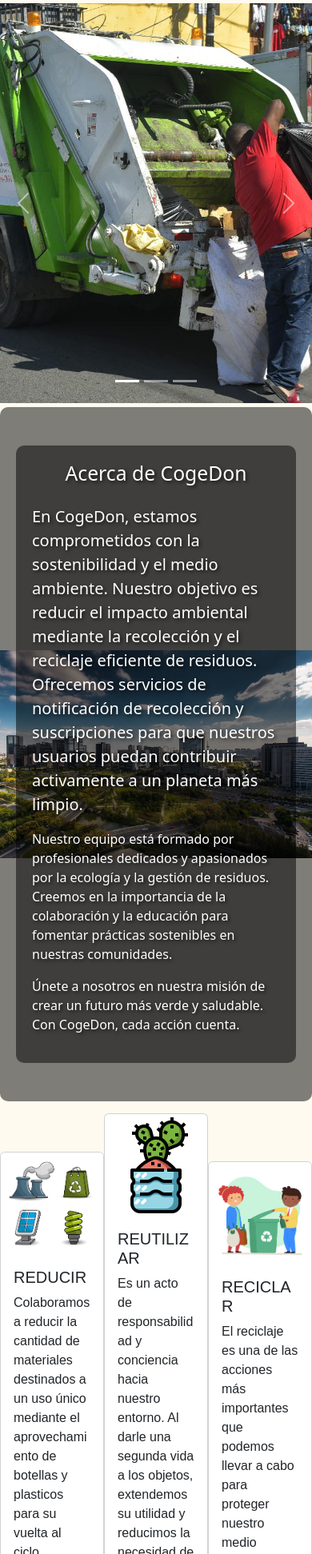
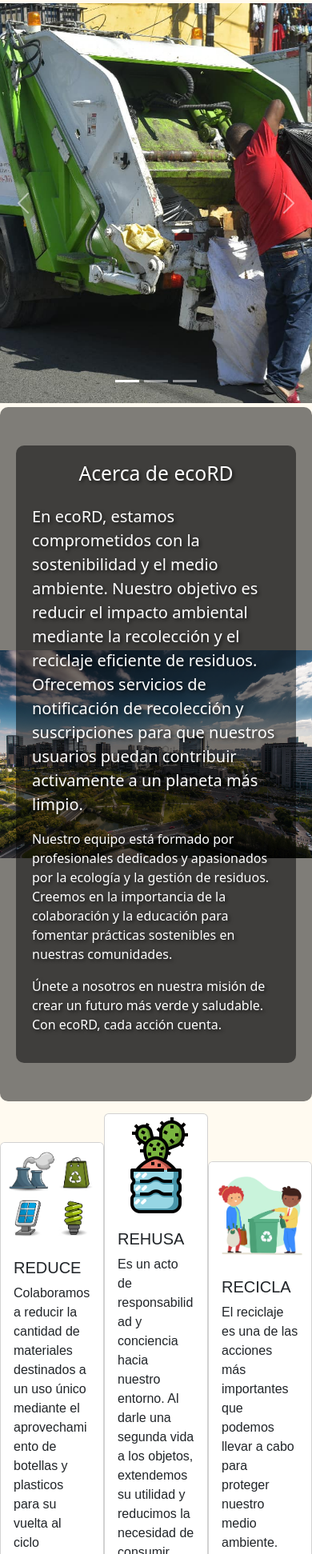
Before and after one commit to Payano15/cogedon, a website: page public/landing/landing.html in a window 390 px wide. Shown: the part 57-2000 px from the top of the page at 80% size. Drawn offline with nearby package versions, Linux system fonts and the light colour scheme.

Commit message:
ecorg
modifcaciones en la pantallas

```diff
--- a/public/landing/landing.html
+++ b/public/landing/landing.html
@@ -3,7 +3,7 @@
 <head>
     <meta charset="UTF-8">
     <meta name="viewport" content="width=device-width, initial-scale=1.0">
-    <title>CogeeDon</title>
+    <title>ecoRD</title>
     <link rel="stylesheet" href="landing_styles/landing_styles.css">
     <!--Link para dar estilos con boostrap-->
     <link href="https://cdn.jsdelivr.net/npm/bootstrap@5.3.3/dist/css/bootstrap.min.css" rel="stylesheet" integrity="sha384-QWTKZyjpPEjISv5WaRU9OFeRpok6YctnYmDr5pNlyT2bRjXh0JMhjY6hW+ALEwIH" crossorigin="anonymous">
@@ -12,7 +12,7 @@
     <div class="nav-container">
         <nav class="navbar navbar-expand-lg bg-body-tertiary ms-3">
             <div class="container-fluid">
-              <a class="navbar-brand" href="#">CogeDon</a>
+              <a class="navbar-brand" href="#">ecoRD</a>
               <button class="navbar-toggler" type="button" data-bs-toggle="collapse" data-bs-target="#navbarNavDropdown" aria-controls="navbarNavDropdown" aria-expanded="false" aria-label="Toggle navigation">
                 <span class="navbar-toggler-icon"></span>
               </button>
@@ -64,24 +64,24 @@
                   <!-- Contenido de las diapositivas -->
                   <div class="carousel-item active">
                       <img src="./imagenes/persona-parada-junto-a-una-camioneta-d51c4930.jpeg" class="d-block w-100" alt="..." style="height: 500px; object-fit: cover;"> <!-- Ajustar altura fija y aplicar object-fit -->
-                      <div class="carousel-caption d-none d-md-block">
+                      <!-- <div class="carousel-caption d-none d-md-block">
                           <h5>First slide label</h5>
                           <p>Some representative placeholder content for the first slide.</p>
-                      </div>
+                      </div> -->
                   </div>
                   <div class="carousel-item">
                       <img src="./imagenes/Recogida_de_basura_mediante_carga_lateral-Diario.jpeg" class="d-block w-100" alt="..." style="height: 500px; object-fit: cover;"> <!-- Ajustar altura fija y aplicar object-fit -->
-                      <div class="carousel-caption d-none d-md-block">
+                      <!-- <div class="carousel-caption d-none d-md-block">
                           <h5>Second slide label</h5>
                           <p>Some representative placeholder content for the second slide.</p>
-                      </div>
+                      </div> -->
                   </div>
                   <div class="carousel-item">
                       <img src="./imagenes/recogida-basura.jpg" class="d-block w-100" alt="..." style="height: 500px; object-fit: cover;"> <!-- Ajustar altura fija y aplicar object-fit -->
-                      <div class="carousel-caption d-none d-md-block">
+                      <!-- <div class="carousel-caption d-none d-md-block">
                           <h5>Third slide label</h5>
                           <p>Some representative placeholder content for the third slide.</p>
-                      </div>
+                      </div> -->
                   </div>
               </div>
               <!-- Controles de navegación -->
@@ -99,10 +99,10 @@
       <!-- Sección Acerca de -->
       <section id="about" class="py-5">
         <div class="container">
-            <h2 class="text-center mb-4">Acerca de CogeDon</h2>
-            <p class="lead">En CogeDon, estamos comprometidos con la sostenibilidad y el medio ambiente. Nuestro objetivo es reducir el impacto ambiental mediante la recolección y el reciclaje eficiente de residuos. Ofrecemos servicios de notificación de recolección y suscripciones para que nuestros usuarios puedan contribuir activamente a un planeta más limpio.</p>
+            <h2 class="text-center mb-4">Acerca de ecoRD</h2>
+            <p class="lead">En ecoRD, estamos comprometidos con la sostenibilidad y el medio ambiente. Nuestro objetivo es reducir el impacto ambiental mediante la recolección y el reciclaje eficiente de residuos. Ofrecemos servicios de notificación de recolección y suscripciones para que nuestros usuarios puedan contribuir activamente a un planeta más limpio.</p>
             <p>Nuestro equipo está formado por profesionales dedicados y apasionados por la ecología y la gestión de residuos. Creemos en la importancia de la colaboración y la educación para fomentar prácticas sostenibles en nuestras comunidades.</p>
-            <p>Únete a nosotros en nuestra misión de crear un futuro más verde y saludable. Con CogeDon, cada acción cuenta.</p>
+            <p>Únete a nosotros en nuestra misión de crear un futuro más verde y saludable. Con ecoRD, cada acción cuenta.</p>
         </div>
     </section>
 
@@ -111,7 +111,7 @@
         <div class="card" style="width: 18rem;">
           <img src="./imagenes/reducir-reutilizar-reciclar-icono_24640-19764.avif" class="card-img-top" alt="reducir">
           <div class="card-body">
-            <h5 class="card-title">REDUCIR</h5>
+            <h5 class="card-title">REDUCE</h5>
             <p class="card-text">Colaboramos a reducir la cantidad de materiales destinados a un uso único mediante el aprovechamiento de botellas y plasticos para su vuelta al ciclo industrial.</p>
 
           </div>
@@ -120,7 +120,7 @@
         <div class="card" style="width: 18rem;">
           <img src="./imagenes/4643281.png" class="card-img-top" alt="reutilizar">
           <div class="card-body">
-            <h5 class="card-title">REUTILIZAR</h5>
+            <h5 class="card-title">REHUSA</h5>
             <p class="card-text">Es un acto de responsabilidad y conciencia hacia nuestro entorno. Al darle una segunda vida a los objetos, extendemos su utilidad y reducimos la necesidad de consumir nuevos recursos. </p>
 
           </div>
@@ -129,7 +129,7 @@
         <div class="card" style="width: 18rem;">
           <img src="./imagenes/feliz-mujer-hombre-reciclando-basura_23-2148512099.avif" class="card-img-top" alt="reciclar">
           <div class="card-body">
-            <h5 class="card-title">RECICLAR</h5>
+            <h5 class="card-title">RECICLA</h5>
             <p class="card-text">El reciclaje es una de las acciones más importantes que podemos llevar a cabo para proteger nuestro medio ambiente.</p>
 
           </div>
--- a/public/styles/style_recuperar_clave_nue.css
+++ b/public/styles/style_recuperar_clave_nue.css
@@ -8,7 +8,7 @@
     background-color: #001f3f; /* Azul marino */
     color: #fff;
     font-family: Arial, sans-serif;
-    background-image: url(/landing/imagenes/lovepik-clean-city-picture_500785176.jpg);
+    background-image: url(../landing/imagenes/lovepik-clean-city-picture_500785176.jpg);
     background-position: center;
     background-repeat: no-repeat;
     background-size: cover;
--- a/public/styles/styles_loggin_nue.css
+++ b/public/styles/styles_loggin_nue.css
@@ -8,7 +8,8 @@
     background-color: #FFFAF0; /* Azul marino */
     color: #fff;
     font-family: Arial, sans-serif;
-    background-image: url(/landing/imagenes/lovepik-clean-city-picture_500785176.jpg);
+    background-image: url(../landing/imagenes/lovepik-clean-city-picture_500785176.jpg);
+    /* background-image: url(/landing/imagenes/lovepik-clean-city-picture_500785176.jpg); */
     background-position: center;
     background-repeat: no-repeat;
     background-size: cover;
--- a/public/styles/styles_registro_nue.css
+++ b/public/styles/styles_registro_nue.css
@@ -8,7 +8,7 @@
     background-color: #FFFAF0; /* Azul marino */
     color: #fff;
     font-family: Arial, sans-serif;
-    background-image: url(/landing/imagenes/lovepik-clean-city-picture_500785176.jpg);
+    background-image: url(../landing/imagenes/lovepik-clean-city-picture_500785176.jpg);
     background-position: center;
     background-repeat: no-repeat;
     background-size: cover;
```
Also changed, not shown: public/landing/landing_user.html (+7 -7 lines), public/login/frm_login_nue.html (+1 -1 lines), public/reporte/frm_mis_reportes.html (+2 -2 lines), public/reporte/frm_reporte.html (+1 -1 lines), public/landing/imagenes/SDT1.jpg (added), public/landing/imagenes/SDT2.jpg (added), public/landing/imagenes/SDT3.jpg (added).
